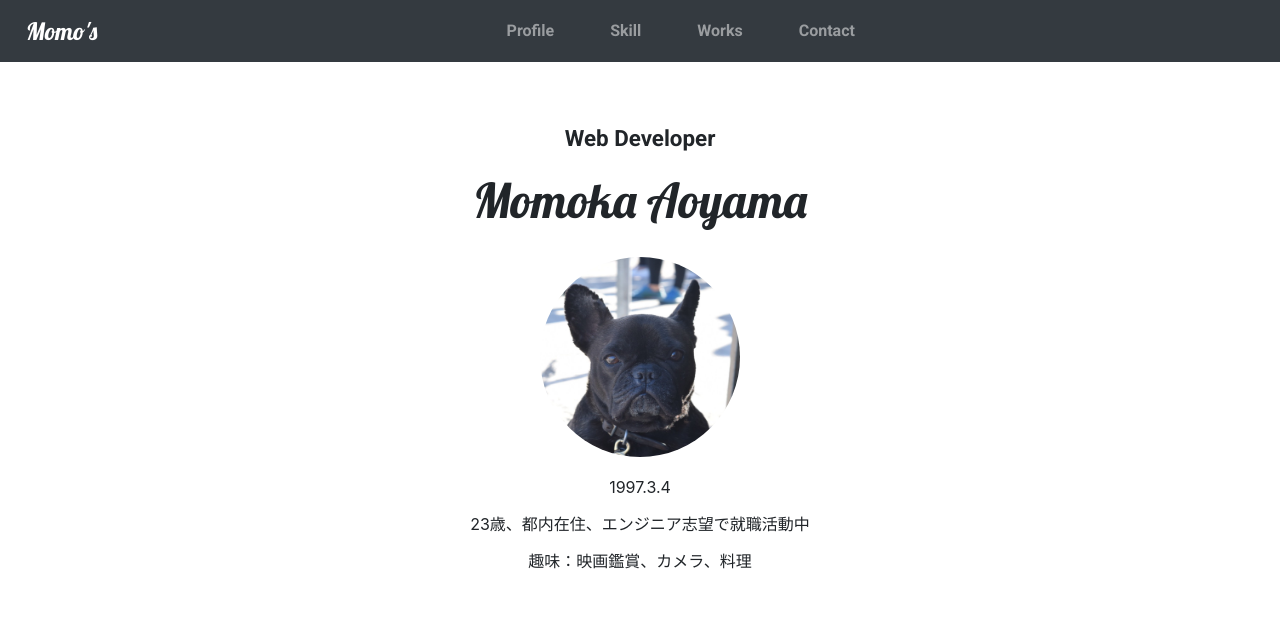
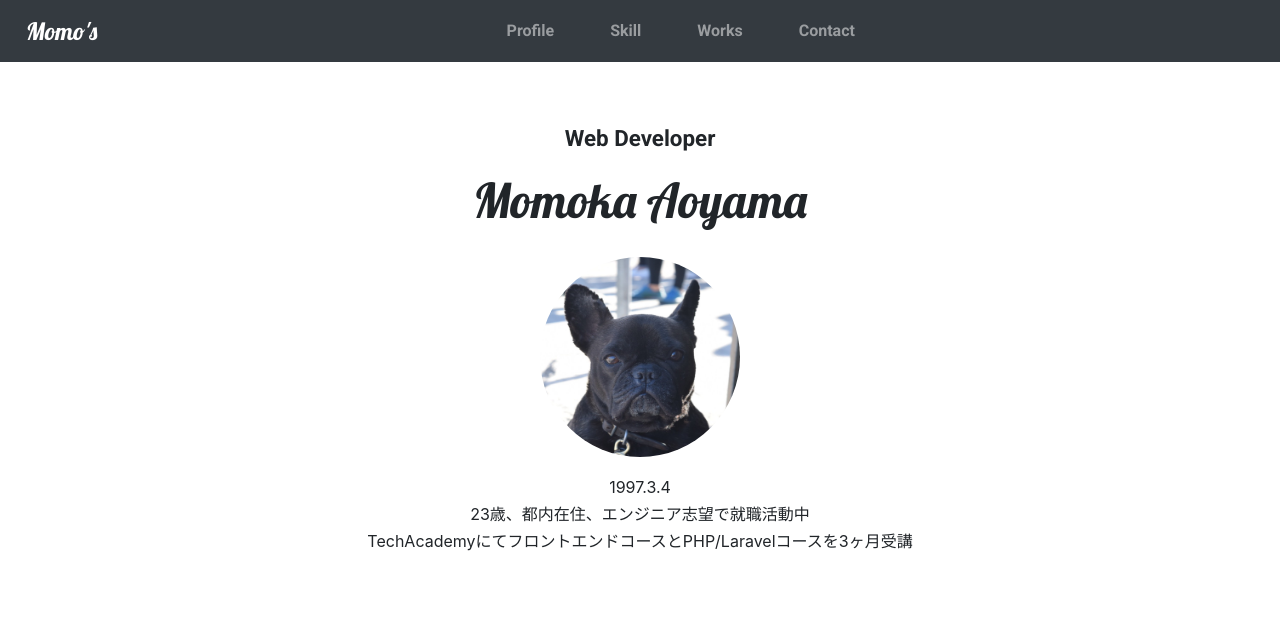
Before and after one commit to Momokhun/my-portfolio, a PHP site: page / in a window 1280 px wide. Shown: the top 619 px of the page. Run offline with PHP 8.4, Linux system fonts and the light colour scheme; some libraries are stand-ins or nearby versions.

Commit message:
add profile

```diff
--- a/index.php
+++ b/index.php
@@ -44,7 +44,7 @@
       <div class="profile">
         <p>1997.3.4</p>
         <p>23歳、都内在住、エンジニア志望で就職活動中</p>
-        <p>趣味：映画鑑賞、カメラ、料理</p>
+        <p>TechAcademyにてフロントエンドコースとPHP/Laravelコースを3ヶ月受講</p>
       </div>
     </div>
 
--- a/main.css
+++ b/main.css
@@ -20,6 +20,7 @@
 
 .profile p {
     line-height: 1.3;
+    margin-bottom: 6px;
 }
 
 .occ {
```
